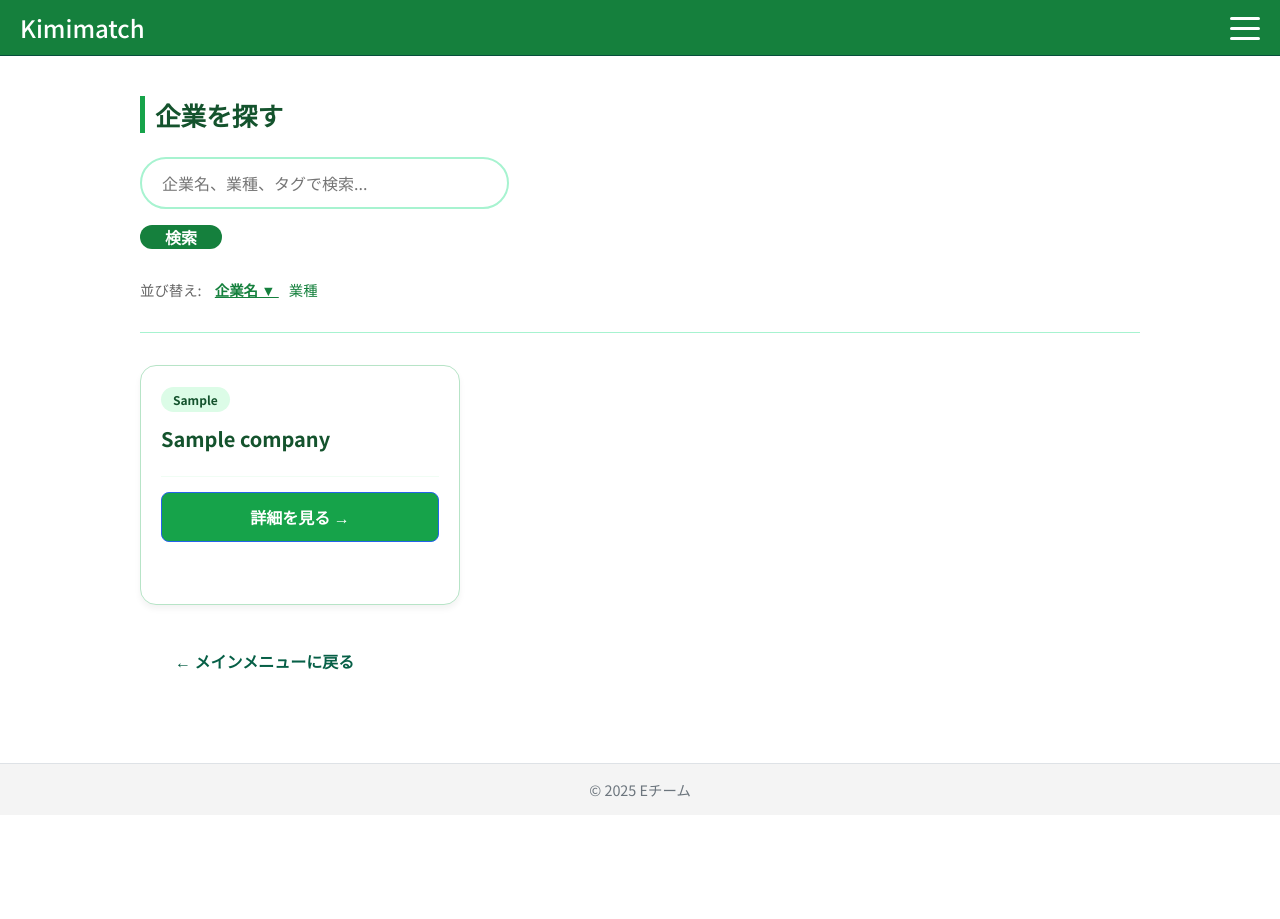
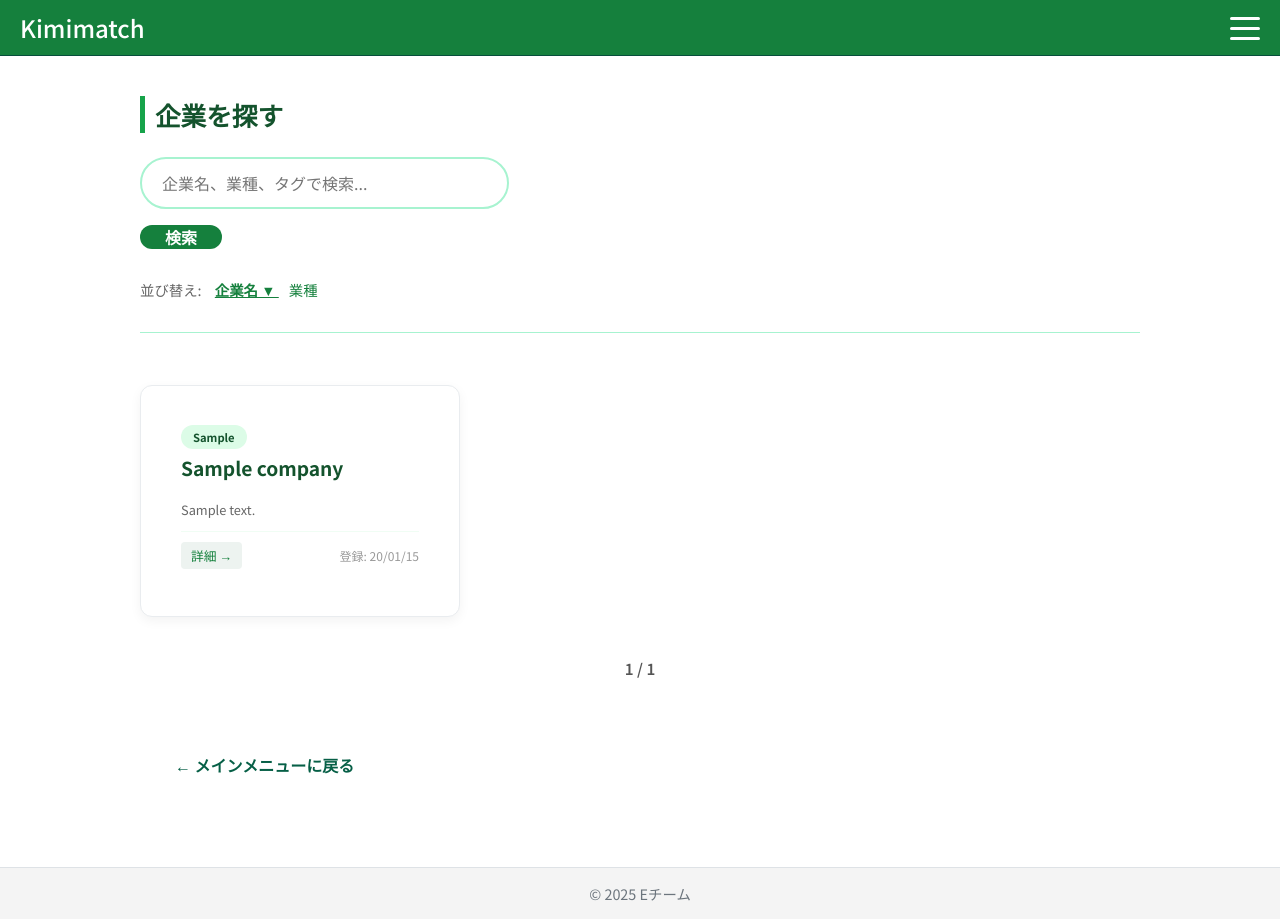
Before and after one commit to sho-kino66/kimimatch, a Django app: page /companies/list/ in a window 1280 px wide. Before the commit the page ends 797 px from the top, so only its background shows below. Run offline with Django 4.2, Linux system fonts and the light colour scheme; a user stored in the database is signed in; tables that the repository leaves empty hold one stand-in row (values such as "Sample post"); parts of the project's set-up code (start-up, migrations or seed data) failed here and were passed over.

Commit message:
デザイン修正

```diff
--- a/accounts/views.py
+++ b/accounts/views.py
@@ -278,16 +278,20 @@ class CompanyStudentListView(LoginRequiredMixin, CompanyOnlyMixin, ListView):
         return context
 
 # お気に入り企業一覧ビュー (学生用)
-class FavoriteCompanyListView(LoginRequiredMixin, StudentOnlyMixin, ListView):
+class FavoriteCompanyListView(LoginRequiredMixin, ListView):
     model = FavoriteCompany
+    # ★ 実際のファイル名に合わせて明示的に指定します
     template_name = 'accounts/favorite_company_list.html'
     context_object_name = 'favorites'
-    paginate_by = 10
+
+    # ★ これが無いと全件が1ページに出力されます
+    paginate_by = 9
 
     def get_queryset(self):
-        student = self.request.user.student
-        return FavoriteCompany.objects.filter(student=student).order_by('-created_at')
-
+        # ログイン中の学生のお気に入りを取得
+        return FavoriteCompany.objects.filter(
+            student=self.request.user.student
+        ).order_by('-id')
 # スカウト追加ビュー
 @login_required
 def add_scout(request, student_pk):
--- a/companies/urls.py
+++ b/companies/urls.py
@@ -1,14 +1,14 @@
 from django.urls import path
 from . import views
 
-app_name = 'companies' # app_name はOKです
+app_name = 'companies'
 
 urlpatterns = [
     # 企業一覧
     path('list/', views.CompanyListView.as_view(), name='list'),
 
-    # 企業詳細
-    path('<int:pk>/', views.CompanyDetailView.as_view(), name='detail'),
+    # 企業詳細（name を 'detail' から 'company_detail' に変更）
+    path('<int:pk>/', views.CompanyDetailView.as_view(), name='company_detail'), # ← ここを修正
 
     path('<int:company_pk>/add_favorite/', views.add_favorite, name='add_favorite'),
     path('<int:company_pk>/remove_favorite/', views.remove_favorite, name='remove_favorite'),
--- a/companies/views.py
+++ b/companies/views.py
@@ -16,16 +16,18 @@ from accounts.views import StudentOrTeacherOnlyMixin, CompanyOnlyMixin
 # ユーティリティのインポート
 from core.utils import calculate_match_percentage
 
-
-# 1. 企業一覧ビュー
+# 1. 企業一覧ビュー (クラスベースビューを整理)
 class CompanyListView(LoginRequiredMixin, StudentOrTeacherOnlyMixin, ListView):
     model = Company
     template_name = 'companies/company_list.html'
     context_object_name = 'companies'
-    paginate_by = 10
+    # ★ 1ページに9件を表示するように修正
+    paginate_by = 9
 
     def get_queryset(self):
-        queryset = Company.objects.all()
+        # 最新の登録順で取得
+        # queryset = Company.objects.all().order_by('-created_at')  # 削除
+        queryset = Company.objects.all().order_by('-id')
 
         # 1. 検索 (Search)
         query = self.request.GET.get('query')
@@ -34,28 +36,28 @@ class CompanyListView(LoginRequiredMixin, StudentOrTeacherOnlyMixin, ListView):
                 Q(name__icontains=query) |
                 Q(industry__icontains=query) |
                 Q(description__icontains=query) |
-                # タグ名での検索追加
                 Q(tags__tag__name__icontains=query)
             )
 
         # 2. ソート (Sort)
         sort_by = self.request.GET.get('sort')
-
         if sort_by == 'industry':
             queryset = queryset.order_by('industry')
-        else:
+        elif sort_by == 'name':
             queryset = queryset.order_by('name')
 
         return queryset.distinct()
 
     def get_context_data(self, **kwargs):
         context = super().get_context_data(**kwargs)
+        # テンプレートに渡す変数名（companies ではなく page_obj を使うのが一般的ですが、
+        # ListView のデフォルトでは companies も page_obj も両方使えます）
         context['query'] = self.request.GET.get('query', '')
         context['sort_by'] = self.request.GET.get('sort', 'name')
         return context
 
 
-# 2. 企業詳細ビュー
+# 2. 企業詳細ビュー (変更なし)
 class CompanyDetailView(LoginRequiredMixin, StudentOrTeacherOnlyMixin, DetailView):
     model = Company
     template_name = 'companies/company_detail.html'
@@ -68,23 +70,16 @@ class CompanyDetailView(LoginRequiredMixin, StudentOrTeacherOnlyMixin, DetailVie
 
         rep_users = User.objects.filter(companyrepresentative__company=company)
 
-        # --- ログインユーザーが「学生」の場合 ---
         if hasattr(user, 'student'):
             student = user.student
-
-            # ★★★ マッチ度とタグ情報の計算・追加 ★★★
             match_data = calculate_match_percentage(student, company)
-
-            # 辞書からデータを取り出してテンプレートへ渡す
             context['match_rate'] = match_data['percentage']
             context['matched_strengths'] = match_data['matched_strengths']
             context['matched_conditions'] = match_data['matched_conditions']
 
-            # (A) お気に入り状態をチェック
             is_favorited = FavoriteCompany.objects.filter(student=student, company=company).exists()
             context['is_favorited'] = is_favorited
 
-            # (B) チャットルームの状態をチェック
             if rep_users.exists():
                 existing_room = ChatRoom.objects.annotate(
                     num_participants=Count('participants')
@@ -100,10 +95,8 @@ class CompanyDetailView(LoginRequiredMixin, StudentOrTeacherOnlyMixin, DetailVie
                 else:
                     context['first_rep_user_id'] = rep_users.first().id
 
-        # --- ログインユーザーが「教員」の場合 ---
         elif hasattr(user, 'teacher'):
             teacher_user = user
-
             if rep_users.exists():
                 existing_room = ChatRoom.objects.annotate(
                     num_participants=Count('participants')
@@ -122,40 +115,24 @@ class CompanyDetailView(LoginRequiredMixin, StudentOrTeacherOnlyMixin, DetailVie
         return context
 
 
-# 3. お気に入り追加ビュー (これが消えていました)
+# 3. お気に入り追加・削除 (変更なし)
 @login_required
 def add_favorite(request, company_pk):
     if not hasattr(request.user, 'student'):
-        return redirect('companies:detail', pk=company_pk)
+        return redirect('companies:company_detail', pk=company_pk)
+    company = get_object_or_404(Company, pk=company_pk)
+    FavoriteCompany.objects.get_or_create(student=request.user.student, company=company)
+    return redirect('companies:company_detail', pk=company_pk)
 
-    company = get_object_or_404(Company, pk=company_pk)
-    student = request.user.student
-
-    FavoriteCompany.objects.get_or_create(student=student, company=company)
-    return redirect('companies:detail', pk=company_pk)
-
-
-# 4. お気に入り削除ビュー (修正済み)
 @login_required
 def remove_favorite(request, company_pk):
     if not hasattr(request.user, 'student'):
-        return redirect('companies:detail', pk=company_pk)
+        return redirect('companies:company_detail', pk=company_pk)
+    FavoriteCompany.objects.filter(student=request.user.student, company=company_pk).delete()
+    next_url = request.POST.get('next') or request.GET.get('next')
+    return redirect(next_url if next_url else f'/companies/detail/{company_pk}/')
 
-    company = get_object_or_404(Company, pk=company_pk)
-    student = request.user.student
-
-    # 削除実行
-    FavoriteCompany.objects.filter(student=student, company=company).delete()
-
-    # ★一覧画面から来た場合は一覧へ戻す処理
-    next_url = request.POST.get('next')
-    if next_url:
-        return redirect(next_url)
-
-    return redirect('companies:detail', pk=company_pk)
-
-
-# 5. スカウト済み学生一覧ビュー
+# 4. スカウト済み学生一覧
 class ScoutedStudentListView(LoginRequiredMixin, CompanyOnlyMixin, ListView):
     model = Scout
     template_name = 'companies/scouted_student_list.html'
@@ -163,11 +140,10 @@ class ScoutedStudentListView(LoginRequiredMixin, CompanyOnlyMixin, ListView):
     paginate_by = 10
 
     def get_queryset(self):
-        # ユーザーに紐づく企業情報を取得
         if hasattr(self.request.user, 'companyrepresentative'):
             company = self.request.user.companyrepresentative.company
             return Scout.objects.filter(company=company).order_by('-created_at')
-        return Scout.objects.none() # 安全策
+        return Scout.objects.none()
 
     def get_context_data(self, **kwargs):
         context = super().get_context_data(**kwargs)
--- a/static/style.css
+++ b/static/style.css
@@ -2535,23 +2535,96 @@ body.company-application-page .main-container {
     }
 }
 
-/* カード自体の幅を保証する */
-.file-card {
-    width: 100% !important;
-    min-width: 0; /* これが無いと長い文字でカードが突き抜ける */
-    box-sizing: border-box;
-    display: flex;
-    flex-direction: column;
-}
-
-.ai-feedback-content {
-    white-space: pre-wrap;
-    word-break: break-all;
-    overflow-wrap: break-word;
-
-    /* ★ 見切れ防止の重要設定 ★ */
-    padding-right: 25px !important; /* 右側に余裕を持たせる */
-    overflow-x: hidden;             /* 横スクロールを強制的に消す */
-    box-sizing: border-box;         /* パディングを幅の中に含める */
-    width: 100%;
-}
+
+
+/* カードを独立した「箱」として定義する */
+.kimimatch-card {
+    background-color: #ffffff !important; /* 背景を白に固定 */
+    border: 1px solid #dee2e6 !important; /* 境界線を強制表示 */
+    border-radius: 12px !important;
+    transition: all 0.3s ease;
+}
+
+/* ホバー時に浮き上がる演出（企業ごとに分かれていることがより強調されます） */
+.kimimatch-card:hover {
+    transform: translateY(-8px);
+    box-shadow: 0 10px 20px rgba(0, 0, 0, 0.08) !important;
+    border-color: #198754 !important; /* 枠線を緑に */
+}
+
+/* カード全体のパディングを 25px から 15px 程度に縮小 */
+.compact-card {
+  padding: 15px !important;
+  min-height: auto !important; /* 高さを内容に合わせる */
+}
+
+/* 業種タグのサイズとマージンを縮小 */
+.small-tag {
+  font-size: 0.7rem !important;
+  margin-bottom: 4px !important;
+  display: inline-block;
+}
+
+/* 企業名の上下マージンをカット */
+.compact-name {
+  margin: 4px 0 8px 0 !important;
+  font-size: 1.2rem !important;
+  line-height: 1.2 !important;
+}
+
+/* 説明文のフォントサイズを下げ、下の余白を詰める */
+.compact-description {
+  font-size: 0.8rem !important;
+  margin-bottom: 12px !important;
+  line-height: 1.4 !important;
+  color: #666;
+}
+
+/* フッターの境界線とパディングを調整 */
+.compact-footer {
+  margin-top: 10px !important;
+  padding-top: 10px !important;
+  border-top: 1px solid #eee;
+}
+
+/* ボタンも少しスリムに */
+.btn-detail-sm {
+  font-size: 0.8rem !important;
+  padding: 4px 10px !important;
+  background: #edf3f0;
+  color: white;
+  border-radius: 4px;
+  text-decoration: none;
+}
+
+.company-grid {
+  display: grid !important;
+  /* PCでは3枚、隙間を 30px 以上に広げて重なりを物理的に防ぎます */
+  grid-template-columns: repeat(auto-fill, minmax(300px, 1fr)) !important;
+  column-gap: 24px !important;
+  row-gap: 40px !important; /* ★ 縦の隙間をしっかり確保 */
+  padding: 20px 0 !important;
+  position: relative !important;
+}
+
+.company-card.compact-card {
+  /* 以前の absolute 等が残っている場合に備えてリセット */
+  position: relative !important;
+  top: auto !important;
+  left: auto !important;
+
+  /* 縦幅をコンパクトにしつつ、重ならない設定 */
+  height: fit-content !important; /* 中身に合わせる */
+  min-height: 180px !important;   /* 最低限の高さ */
+  margin: 0 !important;
+
+  background: #ffffff !important;
+  border: 1px solid #e9ecef !important;
+  box-shadow: 0 4px 12px rgba(0,0,0,0.05) !important;
+  z-index: 1; /* 重なり順をフラットに */
+}
+
+/* 内部の余白をさらに詰め、縦幅を最小化 */
+.compact-card .card-body {
+  padding: 12px 15px !important;
+}
--- a/templates/accounts/dashboard.html
+++ b/templates/accounts/dashboard.html
@@ -19,10 +19,10 @@
               <span><strong>{{ scout.company.name }}</strong> からスカウトが届いています！</span>
 
               {# --- 企業詳細ボタン --- #}
-            <a href="{% url 'companies:detail' scout.company.pk %}"
+            <a href="{% url 'companies:company_detail' scout.company.pk %}"
               class="btn-primary"
               style="background: #007bff; color: white; padding: 5px 12px; border-radius: 4px; text-decoration: none; font-size: 0.85rem;">
-                企業詳細を見る
+              企業詳細を見る
             </a>
             </div>
           </li>
--- a/templates/companies/company_list.html
+++ b/templates/companies/company_list.html
@@ -1,5 +1,5 @@
 {% extends "base.html" %}
-{% block title %}企業を探す{% endblock %}
+{% block title %}企業を探す | Kimimatch{% endblock %}
 
 {% block content %}
 <div class="page-container">
@@ -26,36 +26,105 @@
 
   <hr class="divider">
 
-  {% if companies %}
+  {% if page_obj %}
     <div class="company-grid">
-      {% for company in companies %}
-        <div class="company-card">
-          <div class="card-body">
-            <span class="industry-tag">{{ company.industry }}</span>
-            <h3 class="company-name">{{ company.name }}</h3>
+    {% for company in page_obj %}
+        <div class="company-card compact-card">
+        <div class="card-body">
+            <span class="industry-tag small-tag">{{ company.industry }}</span>
+            <h3 class="company-name compact-name">{{ company.name }}</h3>
 
-            <div class="card-footer">
-              <a href="{% url 'companies:detail' company.pk %}" class="btn-detail">
-                詳細を見る <span>→</span>
-              </a>
+            <p class="company-description compact-description">
+            {{ company.description|truncatechars:45 }}
+            </p>
+
+            <div class="card-footer compact-footer">
+            <a href="{% url 'companies:company_detail' company.pk %}" class="btn-detail-sm">
+                詳細 <span>→</span>
+            </a>
+            <span class="reg-date">登録: {{ company.created_at|date:"y/m/d" }}</span>
             </div>
-          </div>
         </div>
-      {% endfor %}
+        </div>
+    {% endfor %}
+    </div>
+    <div class="pagination">
+        {% if page_obj.has_previous %}
+            <a href="?page={{ page_obj.previous_page_number }}&query={{ query }}&sort={{ sort_by }}" class="page-link">前へ</a>
+        {% endif %}
+        <span class="current">{{ page_obj.number }} / {{ page_obj.paginator.num_pages }}</span>
+        {% if page_obj.has_next %}
+            <a href="?page={{ page_obj.next_page_number }}&query={{ query }}&sort={{ sort_by }}" class="page-link">次へ</a>
+        {% endif %}
     </div>
 
   {% else %}
     <div class="no-result">
-      {% if query %}
-        <p>「<strong>{{ query }}</strong>」に一致する企業は見つかりませんでした。</p>
-      {% else %}
-        <p>企業はまだ登録されていません。</p>
-      {% endif %}
+      <p>該当する企業は見つかりませんでした。</p>
     </div>
   {% endif %}
 
-  <div class="page-footer">
+  <div class="page-footer text-center" style="margin-top: 3rem;">
     <a href="{% url 'accounts:dashboard' %}" class="back-link">← メインメニューに戻る</a>
   </div>
 </div>
+
+<style>
+  .company-grid {
+    display: grid !important;
+    /* ★ PCでは3枚ずつ、スマホでは1枚ずつ並べる魔法の1行 */
+    grid-template-columns: repeat(auto-fill, minmax(300px, 1fr)) !important;
+    gap: 20px !important;
+    padding: 20px 0 !important;
+  }
+
+  /* 以前の成功したカードの見た目を再現 */
+  .company-card {
+    background: #ffffff !important;
+    border: 1px solid #e0e0e0 !important; /* 枠線を復活 */
+    border-radius: 12px !important;
+    padding: 25px !important;
+    box-shadow: 0 4px 6px rgba(0,0,0,0.05) !important;
+    display: flex !important;
+    flex-direction: column !important;
+    transition: transform 0.2s ease !important;
+  }
+
+  .company-card:hover {
+    transform: translateY(-5px) !important;
+    box-shadow: 0 10px 20px rgba(0,0,0,0.1) !important;
+  }
+
+  .industry-tag {
+    color: #198754;
+    font-size: 0.8rem;
+    font-weight: bold;
+  }
+
+  .company-name {
+    margin: 10px 0;
+    color: #2c3e50;
+    font-size: 1.4rem;
+  }
+
+  .company-description {
+    font-size: 0.9rem;
+    color: #666;
+    flex-grow: 1; /* 中身が短くてもフッターを下に固定 */
+  }
+
+  .card-footer {
+    margin-top: 20px;
+    padding-top: 15px;
+    border-top: 1px solid #eee;
+    display: flex;
+    justify-content: space-between;
+    align-items: center;
+  }
+
+  .reg-date {
+    font-size: 0.75rem;
+    color: #999;
+  }
+</style>
 {% endblock %}
```
Also changed, not shown: companies/models.py (+6 -12 lines), templates/accounts/favorite_company_list.html (+61 -25 lines), companies/migrations/0009_company_created_at.py (added).
